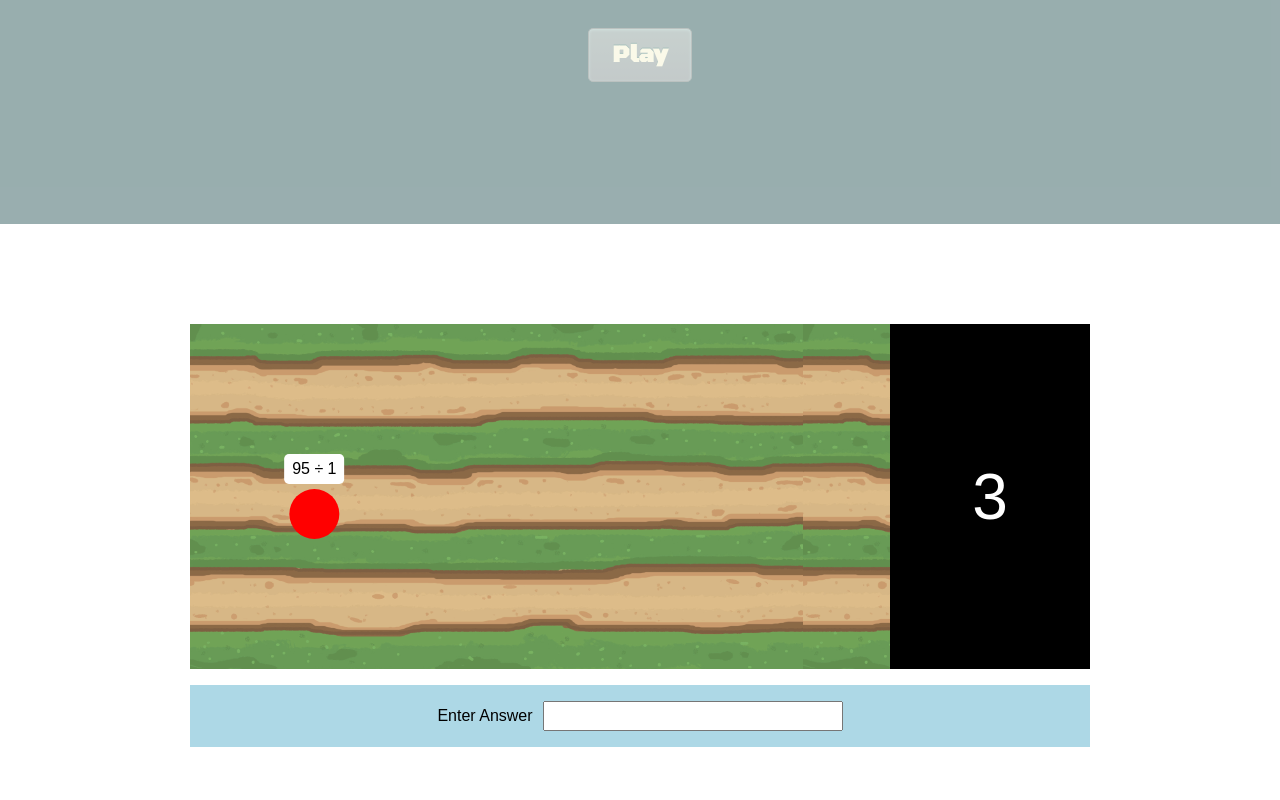
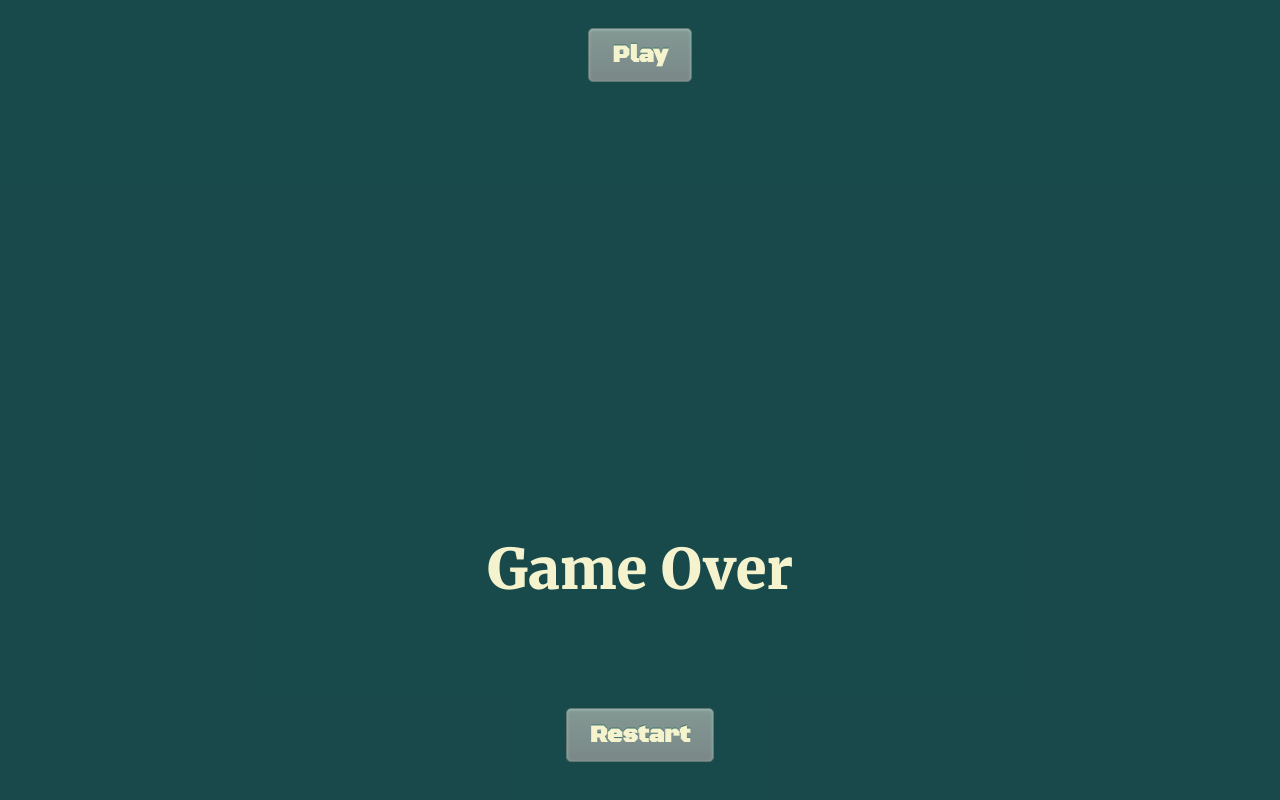
Before and after one commit to kapaha/math-castle, a website built with webpack: page src/index.html in a window 1280 px wide. Shown: the part 576-1376 px from the top of the page. Before the commit the page ends 1339 px from the top, so only its background shows below. Built offline with nearby package versions, Linux system fonts and the light colour scheme.

Commit message:
game-over screen done

```diff
--- a/src/index.html
+++ b/src/index.html
@@ -14,8 +14,11 @@
         <title>Castle Game</title>
     </head>
     <body>
+        <div id="container">
             <div id="start-page">
-            <h1 id="game-title">Math Cast<span id="le">le</span></h1>
+                <h1 id="game-title" class="title">
+                    Math Cast<span id="le">le</span>
+                </h1>
                 <div id="instructions">
                     <h2 class="instructions-header">Instructions:</h2>
                     <p class="instructions-paragraph">
@@ -28,7 +31,7 @@
                 <button class="button start-button">Play</button>
             </div>
 
-        <div id="game">
+            <div id="game-page">
                 <div id="game-board">
                     <div id="castle">
                         <p id="castle-lives"></p>
@@ -39,5 +42,11 @@
                     <input type="text" id="answer-input" />
                 </form>
             </div>
+
+            <div id="game-over-page">
+                <h1 id="game-over-title" class="title">Game Over</h1>
+                <button class="button restart-button">Restart</button>
+            </div>
+        </div>
     </body>
 </html>
--- a/src/styles/styles.css
+++ b/src/styles/styles.css
@@ -9,24 +9,13 @@
     box-sizing: border-box;
 }
 
-/* ********  START PAGE  ******** */
-
-#start-page {
-    height: 100vh;
-    background-color: #003638;
-    color: #f3f2c9;
+#container {
     display: flex;
     flex-direction: column;
     align-items: center;
-    justify-content: center;
-    opacity: 40%;
 }
 
-#game-title {
-    font-family: 'Merriweather', serif;
-    font-size: 3.5rem;
-    padding: 3rem;
-}
+/* ********  START PAGE  ******** */
 
 #le {
     font-family: 'Black Ops One', cursive;
@@ -52,29 +41,15 @@
     text-align: center;
 }
 
-.start-button {
-    margin-top: 2rem;
-    box-shadow: inset 0px 1px 3px 0px #91b8b3;
-    background: linear-gradient(to bottom, #768d87 5%, #6c7c7c 100%);
-    background-color: #768d87;
-    border-radius: 5px;
-    border: 1px solid #566963;
-    display: inline-block;
-    cursor: pointer;
-    color: #f3f2c9;
-    font-family: 'Black Ops One', cursive;
-    font-size: 1.5rem;
-    font-weight: bold;
-    padding: 11px 23px;
-    text-decoration: none;
-    text-shadow: 0px -1px 0px #2b665e;
+/* ********  GAME-PAGE  ******** */
+
+#game-page {
+    position: absolute;
+    display: flex;
+    flex-direction: column;
+    top: 0;
+    z-index: -1;
 }
-
-.start-button:hover {
-    background: linear-gradient(to bottom, #6c7c7c 5%, #768d87 100%);
-    background-color: #6c7c7c;
-}
-/* ********  GAME  ******** */
 
 #game-board {
     background-image: url('../Game_board1.jpg');
@@ -151,3 +126,58 @@
     font-size: 1rem;
     padding: 0.25em 0.5em;
 }
+
+/* ********  GAME-OVE-PAGE  ******** */
+
+#game-over-title {
+    margin-bottom: 1.5rem;
+}
+
+/* ********  COMMON STYLES  ******** */
+
+#start-page,
+#game-over-page {
+    height: 100vh;
+    width: 100%;
+    background-color: #003638;
+    color: #f3f2c9;
+    display: flex;
+    flex-direction: column;
+    align-items: center;
+    justify-content: center;
+    opacity: 90%;
+}
+
+.title {
+    font-family: 'Merriweather', serif;
+    font-size: 3.5rem;
+    padding: 3rem;
+}
+
+.button {
+    margin-top: 2rem;
+    box-shadow: inset 0px 1px 3px 0px #91b8b3;
+    background: linear-gradient(to bottom, #768d87 5%, #6c7c7c 100%);
+    background-color: #768d87;
+    border-radius: 5px;
+    border: 1px solid #566963;
+    display: inline-block;
+    cursor: pointer;
+    color: #f3f2c9;
+    font-family: 'Black Ops One', cursive;
+    font-size: 1.5rem;
+    font-weight: bold;
+    padding: 11px 23px;
+    text-decoration: none;
+    text-shadow: 0px -1px 0px #2b665e;
+}
+
+.button:hover {
+    background: linear-gradient(to bottom, #6c7c7c 5%, #768d87 100%);
+    background-color: #6c7c7c;
+}
+
+.button:active {
+    position: relative;
+    top: 1px;
+}
```
Lines whose indentation alone changed are shown as unchanged.
